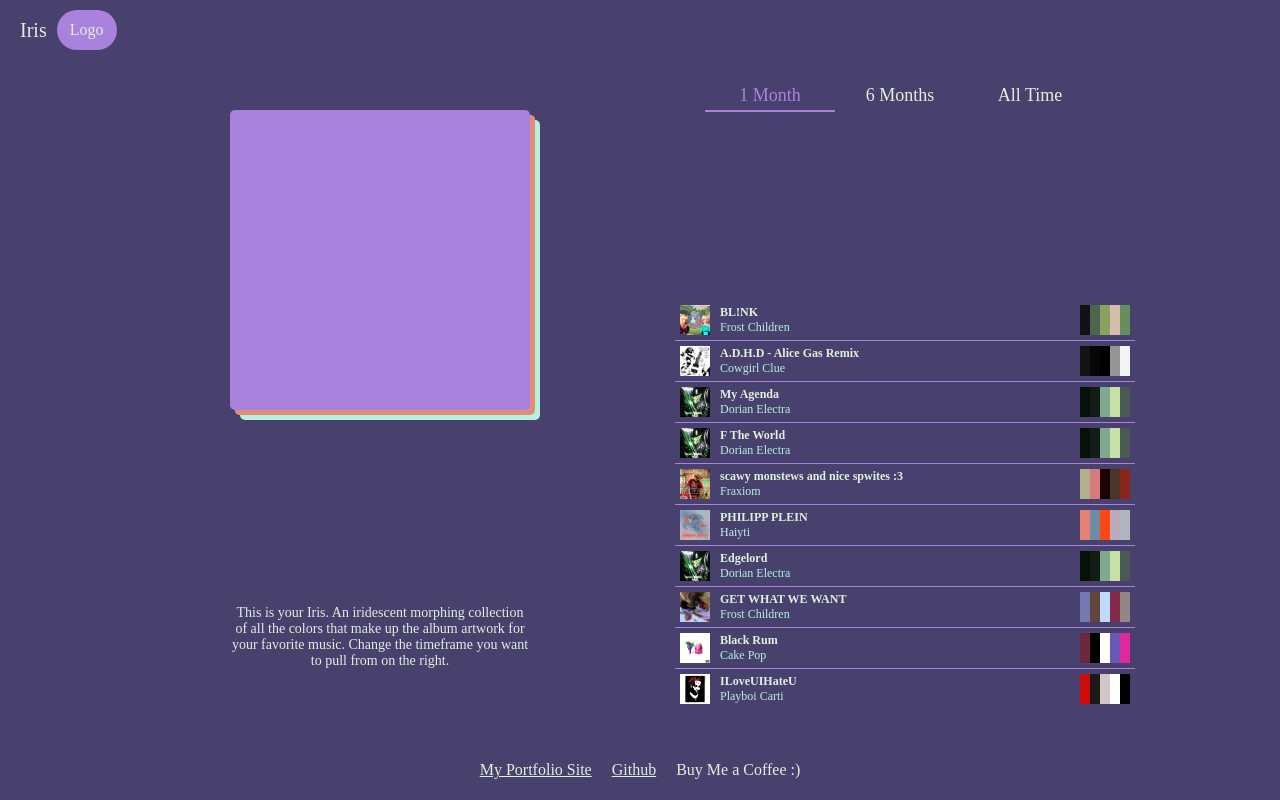
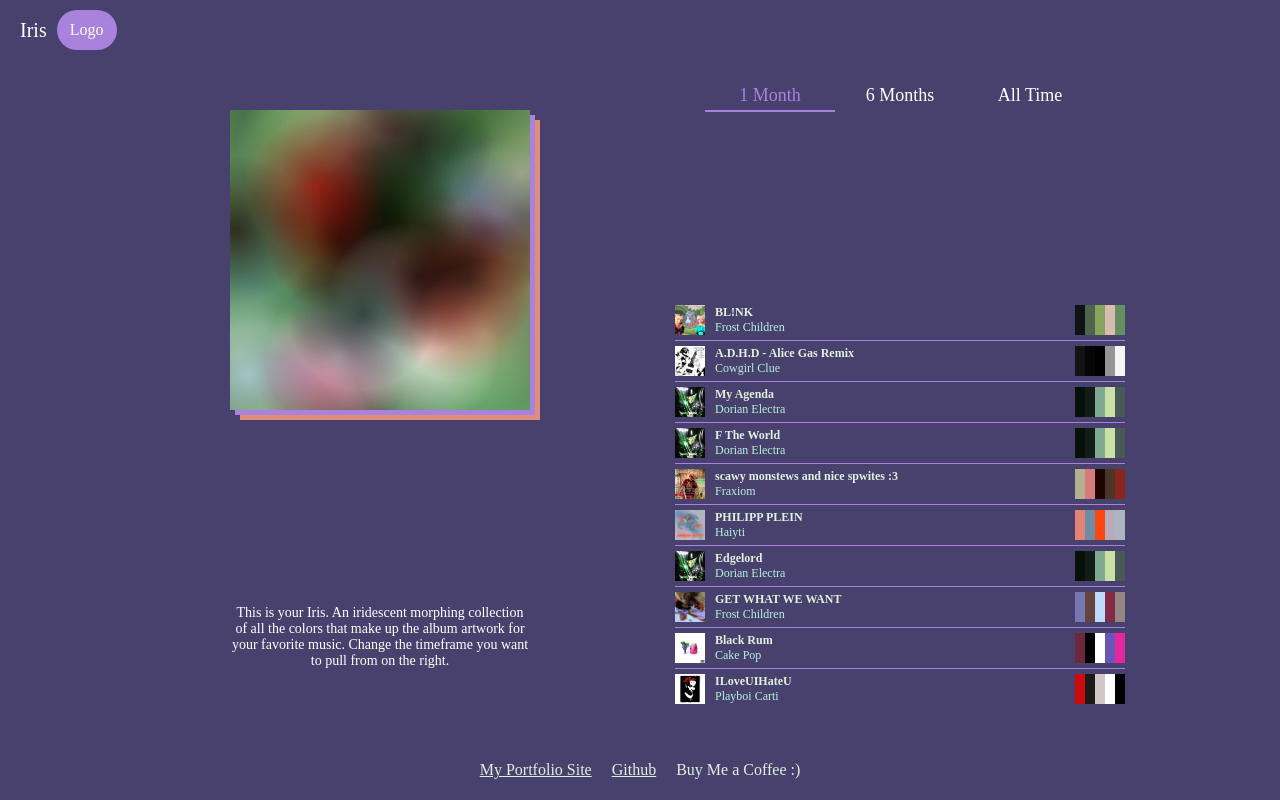
Before and after one commit to NickGroveSE/IrisDemo, a Vue app: page / in a window 1280 px wide. Built offline with nearby package versions, Linux system fonts and the light colour scheme.

Commit message:
Iris Created, Just Some Finishes Touches Left for the Demo

```diff
--- a/package.json
+++ b/package.json
@@ -13,6 +13,7 @@
   },
   "devDependencies": {
     "@vitejs/plugin-vue": "^4.5.2",
+    "sass": "^1.69.6",
     "vite": "^5.0.8"
   }
 }
--- a/src/App.vue
+++ b/src/App.vue
@@ -133,7 +133,7 @@
 
   <DefaultLayout>
     <div class="main-panel" id="left-panel">
-      <Iris/>
+      <Iris :tracks="tracks"/>
       <div id="description">This is your Iris. An iridescent morphing collection of all the colors that make up the album artwork for your favorite music. Change the timeframe you want to pull from on the right.</div>
     </div>
     <div class="main-panel" id="right-panel">
--- a/src/components/Iris.vue
+++ b/src/components/Iris.vue
@@ -1,10 +1,22 @@
 <script setup>
+
+    defineProps({
+        tracks: Object
+    })
 
 </script>
 
 <template>
 
-    <div id="iris"></div>
+    <div id="iris" :style="`background-color: #${tracks[0].colors[0]}`">
+        <div v-for="(track, index) in tracks" class="song">
+            <div
+                v-for="color in track.colors"
+                class="glimpse"
+                :style="`background: radial-gradient(circle at center, #${color}B3 0, #${color}00 70%) no-repeat; top: calc(${Math.random() * 100}% - 150px / 2); left: calc(${Math.random() * 100}% - 150px / 2); z-index: ${10/(index + 1)};`"
+            ></div>
+        </div>
+    </div>
 
 </template>
 
@@ -14,9 +26,19 @@
         width: 300px;
         height: 300px;
         margin: 50px auto 0 auto;
-        border-radius: 5px;
-        background-color: var(--primary-accent);
-        filter: drop-shadow(5px 5px var(--secondary-accent)) drop-shadow(5px 5px var(--text-accent));
+        background-color: white;
+        filter: drop-shadow(5px 5px var(--primary-accent)) drop-shadow(5px 5px var(--secondary-accent));
+        overflow: hidden;
+    }
+
+    .glimpse {
+        position: absolute;
+        mix-blend-mode: hard-light;
+
+        width: 150px;
+        height: 150px;
+
+        opacity: 1;
     }
 
 </style>
--- a/src/components/Track.vue
+++ b/src/components/Track.vue
@@ -67,11 +67,11 @@
         height: 30px;
         float: right;
         vertical-align: top;
+        transition: 0.5s;
     }
 
     .colors-container:hover .color {
         width: 30px;
-        transition: 0.5s;
     }
 
 </style>
--- a/src/components/Tracklist.vue
+++ b/src/components/Tracklist.vue
@@ -26,7 +26,7 @@
 <style scoped>
 
     .track {
-        padding: 5px;
+        padding: 5px 0 5px 0;
         width: 100%;
         border-bottom: 1px solid var(--primary-accent);
     }
--- a/src/main.js
+++ b/src/main.js
@@ -1,5 +1,5 @@
 import { createApp } from 'vue'
-import './style.css'
+import './style.scss'
 import App from './App.vue'
 
 createApp(App).mount('#app')
--- a/src/style.css
+++ /dev/null
@@ -1,14 +0,0 @@
-:root {
-  --background: #49416D;
-  --primary-accent: #A882DD;
-  --secondary-accent: #E08D79;
-  --text: #E0EFDE;
-  --text-accent: #B3F2DD;
-}
-
-body {
-  margin: 0;
-  padding: 0 20px 0 20px;
-  background-color: var(--background);
-  color: var(--text);
-}
--- /dev/null
+++ b/src/style.scss
@@ -0,0 +1,35 @@
+:root {
+  --background: #49416D;
+  --primary-accent: #A882DD;
+  --secondary-accent: #E08D79;
+  --text: #E0EFDE;
+  --text-accent: #B3F2DD;
+}
+
+body {
+  margin: 0;
+  padding: 0 20px 0 20px;
+  background-color: var(--background);
+  color: white;
+}
+
+@for $i from 1 through 10 {
+  @for $j from 1 through 5 {
+    .song:nth-child(#{$i}) .glimpse:nth-child(#{$j}) {
+      animation: animate (random($limit: 30) + 15) + s ease infinite;
+    }
+  }
+}
+
+@keyframes animate {
+
+  0% {
+    transform: translateY(-50%);
+  }
+  50% {
+    transform: translateY(50%);
+  }
+  100% {
+    transform: translateY(-50%);
+  }
+}
```
Also changed, not shown: 1 other file (tests, documents, lock files or other folders).
